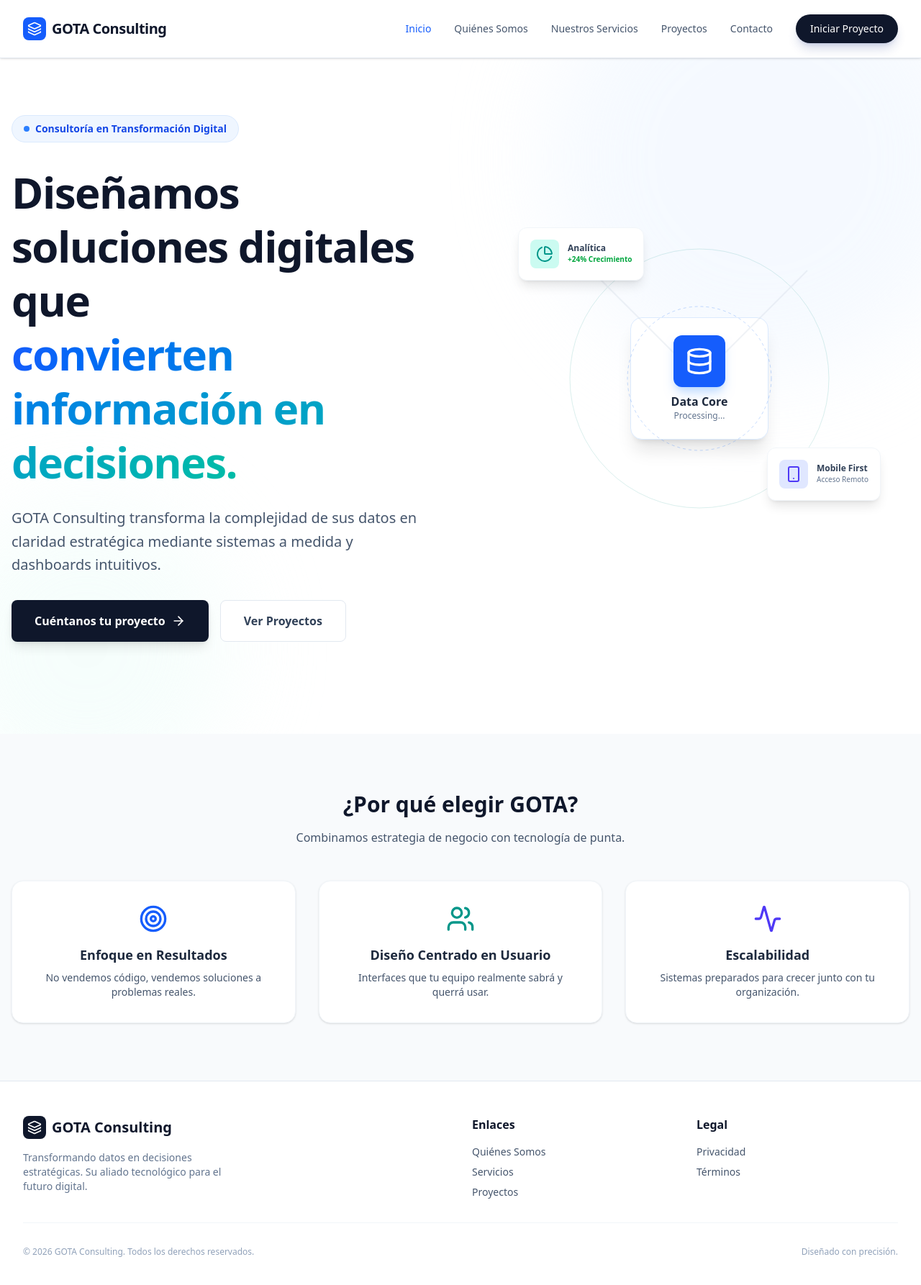
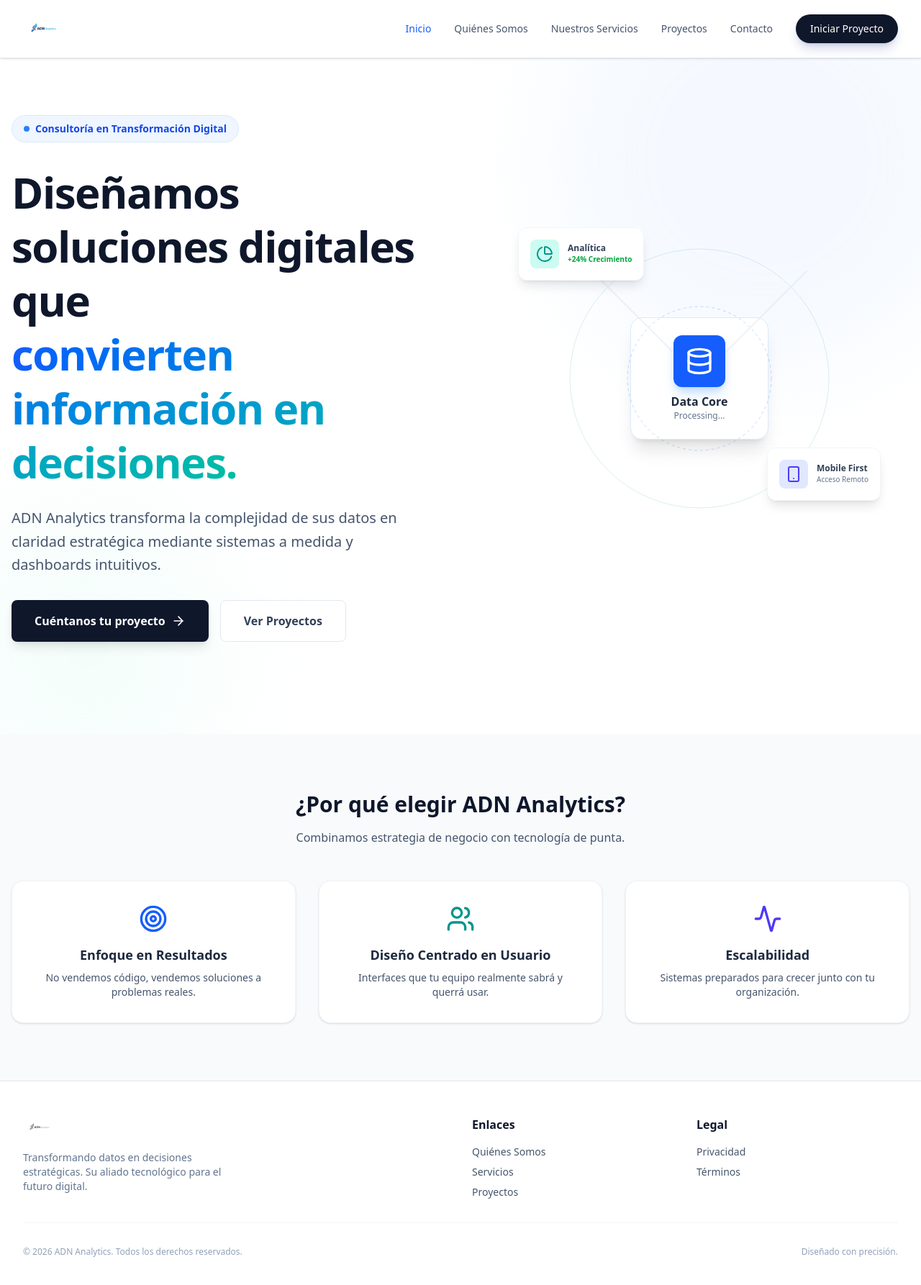
Before and after one commit to LavieNroseee/web, a React app: page / in a window 1280 px wide. Shown: the top 1786 px of the page at 72% size. Built offline with nearby package versions, Linux system fonts and the light colour scheme; the HTML template or start-up script is replaced by a standard one.

Commit message:
adding logo

```diff
--- a/src/App.jsx
+++ b/src/App.jsx
@@ -55,7 +55,7 @@ const HomePage = ({ navigateTo }) => (
               </h1>
 
               <p className="text-lg sm:text-xl text-slate-600 mb-8 leading-relaxed max-w-2xl mx-auto lg:mx-0">
-                GOTA Consulting transforma la complejidad de sus datos en claridad estratégica mediante sistemas a medida y dashboards intuitivos.
+                ADN Analytics transforma la complejidad de sus datos en claridad estratégica mediante sistemas a medida y dashboards intuitivos.
               </p>
 
               <div className="flex flex-col sm:flex-row gap-4 justify-center lg:justify-start">
@@ -111,7 +111,7 @@ const HomePage = ({ navigateTo }) => (
     {/* Mini Services Teaser */}
     <section className="py-20 bg-slate-50">
       <div className="max-w-7xl mx-auto px-4 text-center">
-        <h2 className="text-3xl font-bold text-slate-900 mb-4">¿Por qué elegir GOTA?</h2>
+        <h2 className="text-3xl font-bold text-slate-900 mb-4">¿Por qué elegir ADN Analytics?</h2>
         <p className="text-slate-600 max-w-2xl mx-auto mb-12">Combinamos estrategia de negocio con tecnología de punta.</p>
         <div className="grid md:grid-cols-3 gap-8">
           {[
@@ -145,7 +145,7 @@ const AboutPage = () => (
         <div>
           <h2 className="text-3xl font-bold text-slate-900 mb-6">Nuestra Historia</h2>
           <p className="text-slate-600 mb-4 leading-relaxed">
-            GOTA Consulting nació de una observación simple: muchas organizaciones tienen datos valiosos, pero carecen de las herramientas para interpretarlos.
+            ADN Analytics nació de una observación simple: muchas organizaciones tienen datos valiosos, pero carecen de las herramientas para interpretarlos.
           </p>
           <p className="text-slate-600 mb-4 leading-relaxed">
             Fundada por un equipo multidisciplinario de ingenieros, diseñadores y analistas de negocio, nos dedicamos a cerrar la brecha entre la información cruda y la toma de decisiones ejecutivas.
@@ -418,7 +418,7 @@ const ProjectsPage = () => {
                         <div className="w-3 h-3 rounded-full bg-green-400"></div>
                       </div>
                       <div className="px-4 py-1 bg-slate-50 rounded-md text-xs text-slate-500 font-mono border border-slate-100 flex items-center gap-2">
-                         <span className="w-2 h-2 rounded-full bg-green-500 animate-pulse"></span> secure-app.gota.com
+                         <span className="w-2 h-2 rounded-full bg-green-500 animate-pulse"></span> secure-app.adnanalytics.com
                       </div>
                     </div>
                     <div className="flex flex-1 overflow-hidden">
@@ -585,7 +585,7 @@ const ContactPage = () => (
              <div className="bg-blue-100 p-3 rounded-lg text-blue-600"><Mail size={24} /></div>
              <div>
                <h3 className="font-bold text-slate-900">Correo Electrónico</h3>
-               <p className="text-slate-600">contacto@gotaconsulting.com</p>
+               <p className="text-slate-600">contacto@adnanalytics.com</p>
              </div>
            </div>
            <div className="flex items-start gap-4">
@@ -678,11 +678,13 @@ const App = () => {
       <nav className="fixed w-full z-50 bg-white/95 backdrop-blur-md border-b border-slate-200 shadow-sm">
         <div className="max-w-7xl mx-auto px-4 sm:px-6 lg:px-8">
           <div className="flex justify-between h-20 items-center">
-            <div className="flex-shrink-0 flex items-center gap-2 cursor-pointer" onClick={() => navigateTo('inicio')}>
-              <div className="w-8 h-8 bg-blue-600 rounded-lg flex items-center justify-center text-white font-bold">
-                <Layers size={20} />
-              </div>
-              <span className="font-bold text-xl text-slate-900 tracking-tight">GOTA Consulting</span>
+            <div className="flex-shrink-0 flex items-center cursor-pointer" onClick={() => navigateTo('inicio')}>
+              <img
+                src="/img/logo.png"
+                alt="ADN Analytics"
+                className="h-10 w-auto"
+                onError={(e) => { e.target.onerror = null; e.target.src = 'https://via.placeholder.com/200x60/ffffff/004a8f?text=ADN+Analytics'; }}
+              />
             </div>
 
             {/* Desktop Menu */}
@@ -742,11 +744,13 @@ const App = () => {
         <div className="max-w-7xl mx-auto px-4 sm:px-6 lg:px-8">
           <div className="grid md:grid-cols-4 gap-8 mb-8">
             <div className="col-span-1 md:col-span-2">
-              <div className="flex items-center gap-2 mb-4">
-                <div className="w-8 h-8 bg-slate-900 rounded-lg flex items-center justify-center text-white font-bold">
-                  <Layers size={20} />
-                </div>
-                <span className="font-bold text-xl text-slate-900">GOTA Consulting</span>
+              <div className="flex items-center mb-4">
+                <img
+                  src="/img/logo.png"
+                  alt="ADN Analytics"
+                  className="h-8 w-auto grayscale opacity-80 hover:grayscale-0 transition-all"
+                  onError={(e) => { e.target.onerror = null; e.target.src = 'https://via.placeholder.com/150x40/ffffff/004a8f?text=ADN+Analytics'; }}
+                />
               </div>
               <p className="text-slate-500 text-sm max-w-xs">
                 Transformando datos en decisiones estratégicas. Su aliado tecnológico para el futuro digital.
@@ -769,7 +773,7 @@ const App = () => {
             </div>
           </div>
           <div className="border-t border-slate-100 pt-8 flex flex-col md:flex-row justify-between items-center gap-4 text-xs text-slate-400">
-            <p>&copy; {new Date().getFullYear()} GOTA Consulting. Todos los derechos reservados.</p>
+            <p>&copy; {new Date().getFullYear()} ADN Analytics. Todos los derechos reservados.</p>
             <p>Diseñado con precisión.</p>
           </div>
         </div>
```
Also changed, not shown: public/img/logo.png (added).
